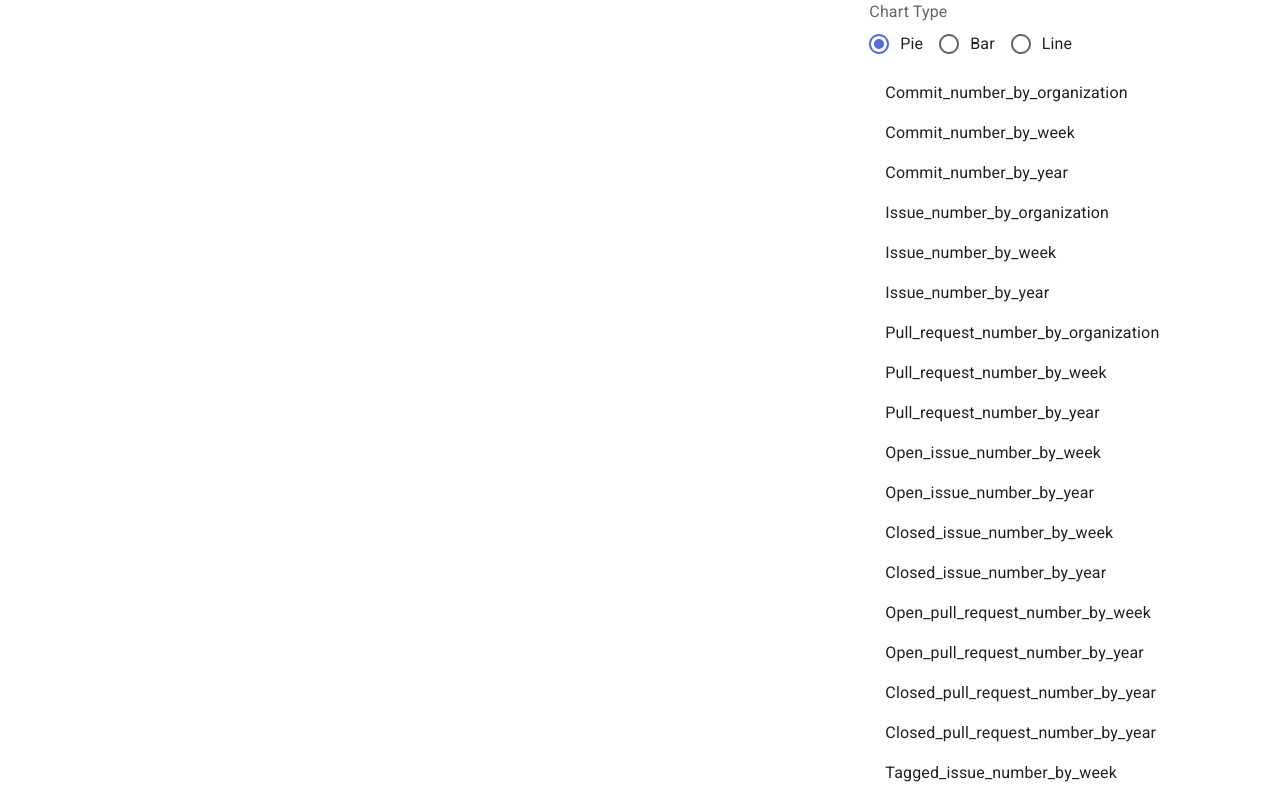
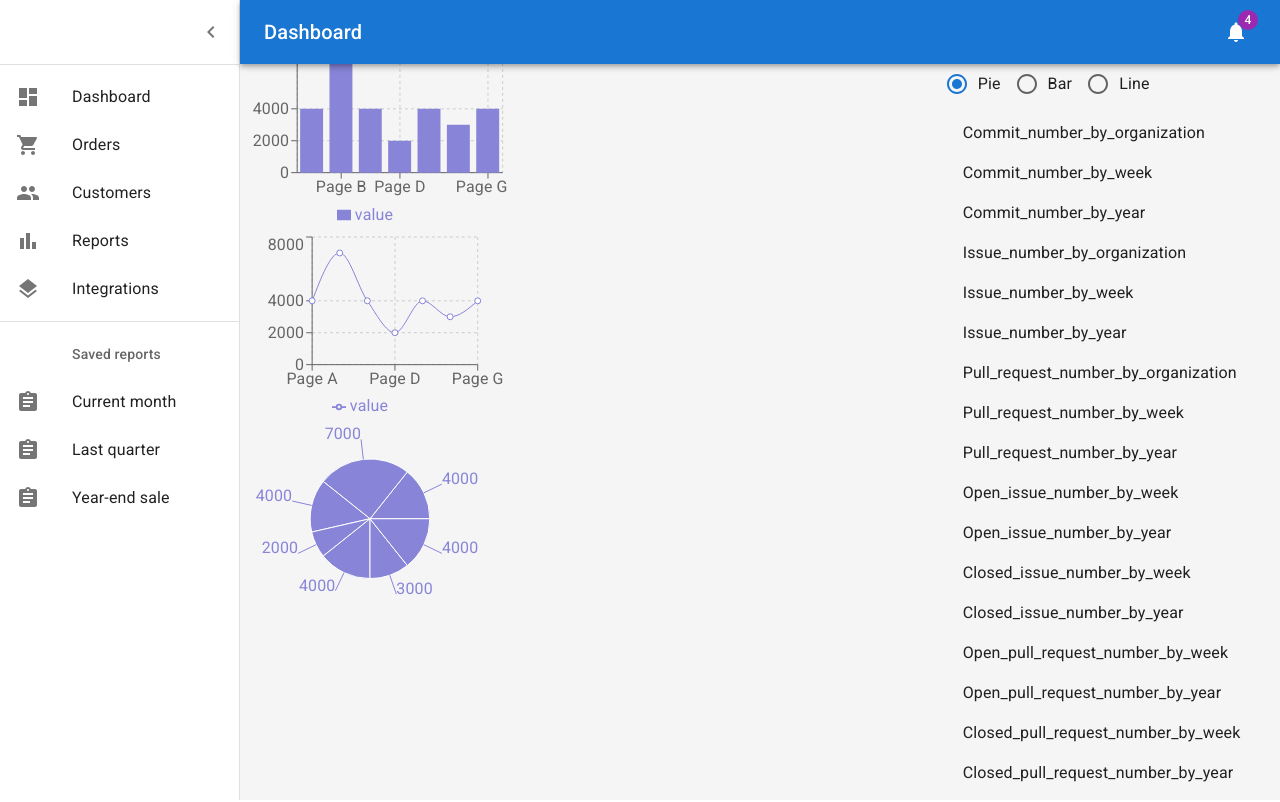
Before and after one commit to Oh-Afterglow/MONTHLY_198_EURO, a React (Create React App) app in the folder Code/Frontend/: page /custom in a window 1280 px wide. Shown: the top 802 px of the page. Built offline with nearby package versions, Linux system fonts and the light colour scheme; no server answers.

Commit message:
Change API

```diff
--- a/Code/Frontend/package.json
+++ b/Code/Frontend/package.json
@@ -20,7 +20,8 @@
     "react": "latest",
     "react-dom": "latest",
     "react-router-dom": "^6.0.2",
-    "react-scripts": "latest"
+    "react-scripts": "latest",
+    "recharts": "^2.1.8"
   },
   "browserslist": {
     "production": [
--- a/Code/Frontend/src/components/CustomCard.js
+++ b/Code/Frontend/src/components/CustomCard.js
@@ -12,7 +12,8 @@ import {
   Button,
 } from '@mui/material';
 import React, { useState } from 'react';
-
+import Layout from '../components/Layout';
+import { PieChart, Pie, Sector,LineChart, Line,BarChart, Bar, Cell, XAxis, YAxis, CartesianGrid, Tooltip, Legend, ResponsiveContainer } from 'recharts';
 const CustomCard = () => {
   const [chartType, setChartType] = useState(0); // 0: pie chart, 1: bar chart, 2: line chart
   const [dataType, setDataType] = useState(0);
@@ -36,13 +37,44 @@ const CustomCard = () => {
     'Closed_issue_number_by_year',
     'Open_pull_request_number_by_week',
     'Open_pull_request_number_by_year',
-    'Closed_pull_request_number_by_year',
+    'Closed_pull_request_number_by_week',
     'Closed_pull_request_number_by_year',
     'Tagged_issue_number_by_week',
     'Tagged_issue_number_by_year',
     'Personal_contribution_number_by_week',
     'Personal_contribution_number_by_year',
   ];
+
+  const data = [
+    {
+      "name": "Page A",
+      "value": 4000,
+    },
+    {
+      "name": "Page B",
+      "value": 7000,
+    },
+    {
+      "name": "Page C",
+      "value": 4000,
+    },
+    {
+      "name": "Page D",
+      "value": 2000,
+    },
+    {
+      "name": "Page E",
+      "value": 4000,
+    },
+    {
+      "name": "Page F",
+      "value": 3000,
+    },
+    {
+      "name": "Page G",
+      "value": 4000,
+    }
+  ]
 
   const listItems = listName.map((item, id) => (
     <ListItemButton key={item} onClick={() => setDataType(id)}>
@@ -55,9 +87,50 @@ const CustomCard = () => {
   };
 
   return (
-    <>
+    <Layout>
       <Grid container spacing={3}>
-        <Grid item xs={12} sm={8}></Grid>
+        <Grid item xs={12} sm={8}>
+          <ResponsiveContainer width="40%" height="20%">
+          <BarChart width={730} height={250} data={data}>
+            <CartesianGrid strokeDasharray="3 3" />
+            <XAxis dataKey="name" />
+            <YAxis />
+            <Tooltip />
+            <Legend />
+            <Bar dataKey="value" fill="#8884d8" />
+          </BarChart>
+          </ResponsiveContainer>
+
+          <ResponsiveContainer width="40%" height="20%">
+          <LineChart
+            width={500}
+            height={300}
+            data={data}
+            margin={{
+              top: 5,
+              right: 30,
+              left: 20,
+              bottom: 5,
+            }}
+          >
+            <CartesianGrid strokeDasharray="3 3" />
+            <XAxis dataKey="name" />
+            <YAxis />
+            <Tooltip />
+            <Legend />
+            <Line type="monotone" dataKey="value" stroke="#8884d8" />
+          </LineChart>
+          </ResponsiveContainer>
+
+          <ResponsiveContainer width="40%" height="20%">
+          <PieChart width={400} height={400}>
+            <Pie data={data} dataKey="value" cx="50%" cy="50%" outerRadius={60} fill="#8884d8"  label/>
+          </PieChart>
+          </ResponsiveContainer>
+
+        </Grid>
+
+
         <Grid item xs={12} sm={4}>
           <FormControl component='fieldset'>
             <FormLabel component='legend'>Chart Type</FormLabel>
@@ -90,7 +163,7 @@ const CustomCard = () => {
           </Button>
         </Grid>
       </Grid>
-    </>
+    </Layout>
   );
 };
 
```
Also changed, not shown: Code/Frontend/src/components/CustomBar.js (added), Code/Frontend/src/components/CustomLine.js (added), Code/Frontend/src/components/CustomPie.js (added), 2 other files (tests, documents, lock files or other folders).
